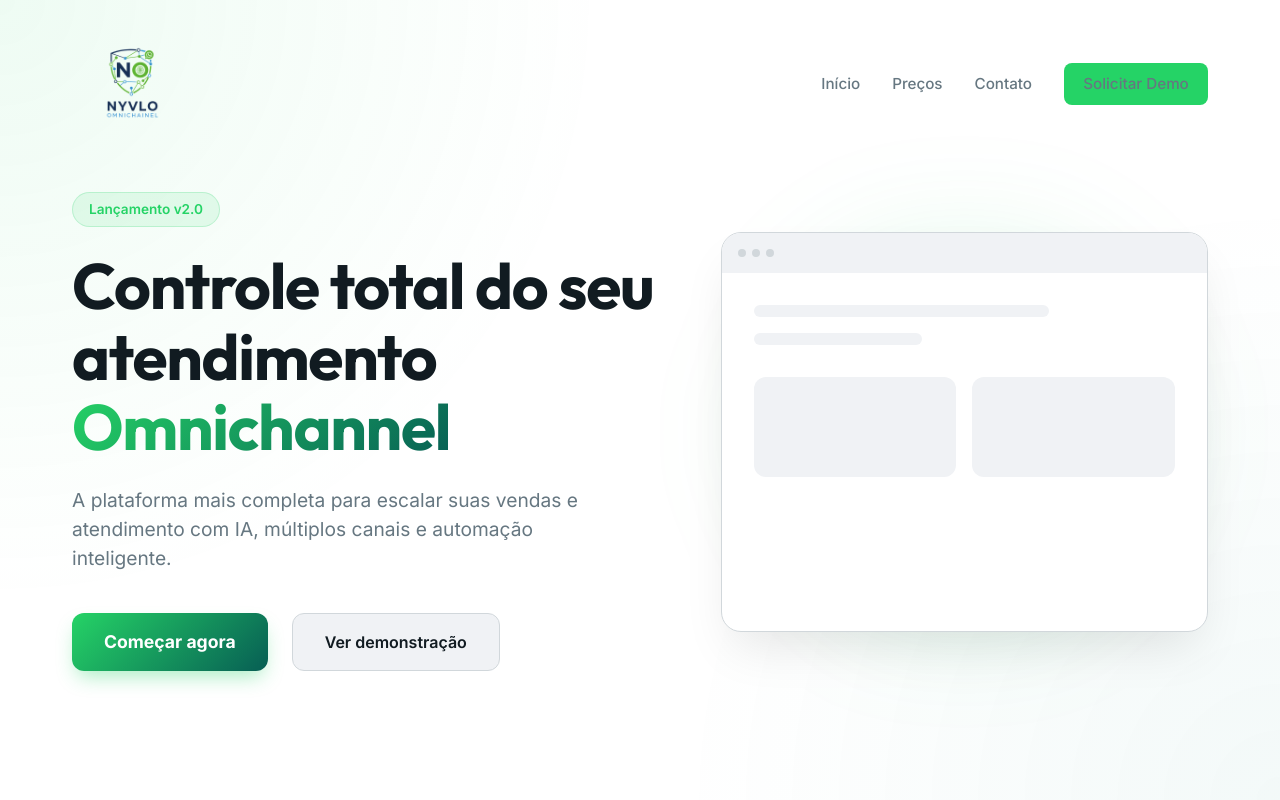
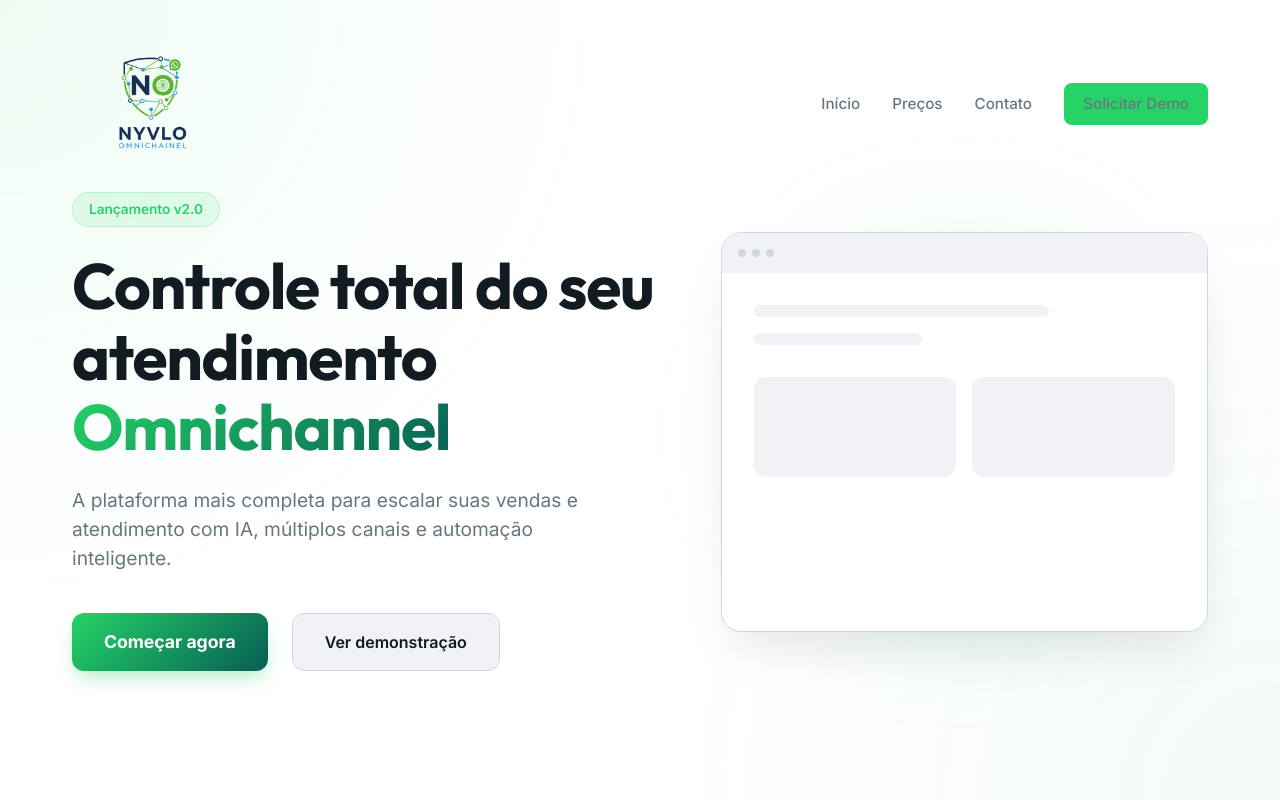
Before and after one commit to Nyvlo/Site-Nyvlo, a Vue app: page / in a window 1280 px wide. Shown: the top 800 px of the page. Built offline with nearby package versions, Linux system fonts and the light colour scheme.

Commit message:
chore: increase logo size to 160px

```diff
--- a/src/components/Navbar.vue
+++ b/src/components/Navbar.vue
@@ -74,7 +74,7 @@ onUnmounted(() => {
 }
 
 .logo-img {
-  height: 120px;
+  height: 160px;
   width: auto;
   display: block;
 }
```
